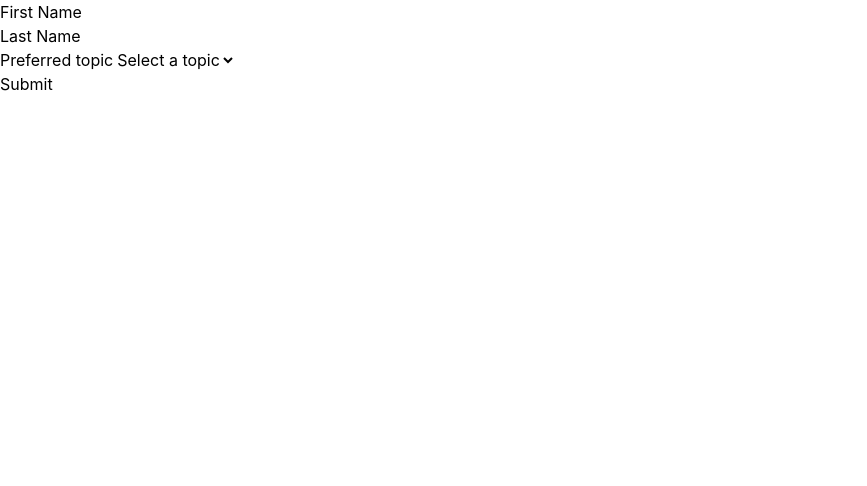
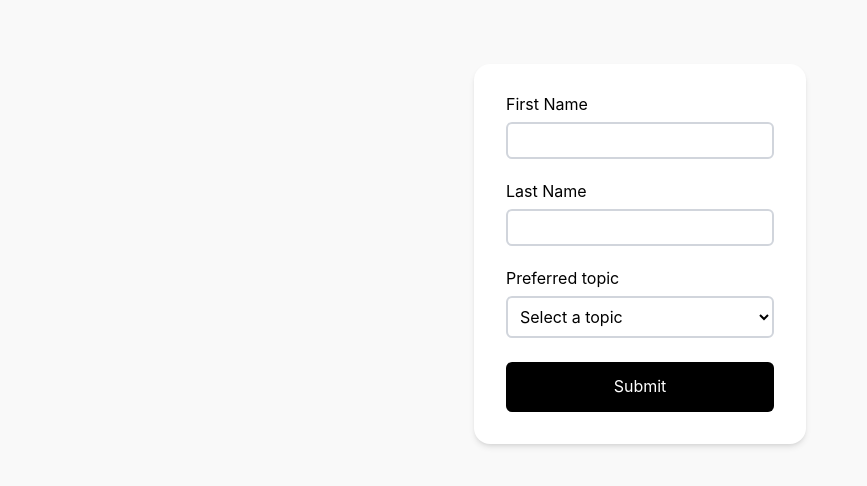
Before and after one commit to jackcoventry/photo-search, a React (Vite) app: page / in a window 1280 px wide. Shown: the top 486 px of the page, without its empty margins (0-867 px from the left). Built offline with nearby package versions, Linux system fonts and the light colour scheme; no server answers; what unsplash-js would draw is missing.

Commit message:
feat: Add structural styling and styles to UI

```diff
--- a/src/App.tsx
+++ b/src/App.tsx
@@ -8,12 +8,14 @@ import { ResultPage } from "./pages/ResultPage";
 function App() {
   return (
     <AppProvider>
+      <main className="max-w-7xl mx-auto my-8 p-8">
         <Routes>
           <Route path="/" element={<UserForm />} />
           <Route path="/choose" element={<ChoosePhotoPage />} />
           <Route path="/result" element={<ResultPage />} />
           <Route path="*" element={<Navigate to="/" replace />} />
         </Routes>
+      </main>
     </AppProvider>
   );
 }
--- a/src/features/PhotoChooser/PhotoChooser.tsx
+++ b/src/features/PhotoChooser/PhotoChooser.tsx
@@ -36,28 +36,51 @@ export function PhotoChooser() {
   }
 
   return (
-    <div>
+    <article className="flex flex-col gap-8">
       <h1>Choose your photo</h1>
 
+      <section className="bg-white shadow-md rounded-2xl p-4 flex flex-col gap-2">
         {photo ? (
-        <div>
+          <div className="mx-auto max-w-2xl flex flex-col gap-4">
+            <figure className="flex flex-col gap-4">
               <img src={photo.url} alt={photo.alt} />
-          <p>Photo by {photo.author}</p>
+              <figcaption>
+                Photo by {photo.author}
+                <a
+                  href={photo.externalLink}
+                  target="_blank"
+                  rel="noopener"
+                  className="text-gray-800 hover:text-green-500 block text-xs"
+                >
+                  View on unsplash
+                </a>
+              </figcaption>
+            </figure>
 
-          <button type="button" onClick={handleReject}>
+            <div className="flex gap-2">
+              <button
+                type="button"
+                onClick={handleReject}
+                className="bg-red-500 text-white p-4 rounded-md hover:bg-black cursor-pointer"
+              >
                 Reject
               </button>
 
-          <button type="button" onClick={handleAccept}>
+              <button
+                type="button"
+                onClick={handleAccept}
+                className="bg-green-500 text-white p-4 rounded-md hover:bg-black cursor-pointer"
+              >
                 Accept
               </button>
+            </div>
           </div>
         ) : (
           <>
             <p role="status" aria-live="polite">
-            {getStatusMessage(status)}
+              {getStatusMessage(status)} ({status})
             </p>
-          {(status === "error" || status === "retry-needed") && (
+            {status === "error" && (
               <button
                 type="button"
                 onClick={handleReject}
@@ -68,6 +91,7 @@ export function PhotoChooser() {
             )}
           </>
         )}
-    </div>
+      </section>
+    </article>
   );
 }
--- a/src/features/ResultCard/ResultCard.tsx
+++ b/src/features/ResultCard/ResultCard.tsx
@@ -6,24 +6,37 @@ export function ResultCard() {
   const user = state.userDetails;
 
   return (
-    <div>
+    <article className="flex flex-col gap-4 ">
       <h1>Hi, {user?.firstName}! Here is your chosen card!</h1>
-      <dd>
-        <dt>First Name</dt>
-        <dt>{user?.firstName}</dt>
-        <dt>Last Name</dt>
-        <dt>{user?.lastName}</dt>
-      </dd>
 
-      {photo && (
-        <>
-          <img src={photo.thumbnailUrl} alt={photo.alt} />
-          <p>Photo by {photo.author}</p>
-          <a href={photo.externalLink} target="_blank" rel="noopener">
-            View on unsplash
-          </a>
-        </>
-      )}
-    </div>
+      <section className="bg-white shadow-md rounded-2xl p-4 grid grid-cols-2 gap-6">
+        {photo && (
+          <figure className="flex flex-col gap-4">
+            <img
+              src={photo.thumbnailUrl}
+              alt={photo.alt}
+              className="max-w-28"
+            />
+            <figcaption>
+              Photo by {photo.author}
+              <a
+                href={photo.externalLink}
+                target="_blank"
+                rel="noopener"
+                className="text-gray-800 hover:text-green-500 block text-xs"
+              >
+                View on unsplash
+              </a>
+            </figcaption>
+          </figure>
+        )}
+        <div className="grid grid-cols-1 content-start gap-2">
+          <dt className="text-sm text-gray-600">First Name</dt>
+          <dd className="">{user?.firstName}</dd>
+          <dt className="text-sm  text-gray-600">Last Name</dt>
+          <dd className="">{user?.lastName}</dd>
+        </div>
+      </section>
+    </article>
   );
 }
--- a/src/features/UserForm/UserForm.tsx
+++ b/src/features/UserForm/UserForm.tsx
@@ -39,23 +39,51 @@ export function UserForm() {
   };
 
   return (
-    <form onSubmit={handleSubmit(onSubmit)} noValidate>
-      <fieldset>
-        <div>
-          <label htmlFor="firstName">First Name</label>
-          <input {...register("firstName")} />
-          <p>{errors.firstName?.message}</p>
+    <form
+      onSubmit={handleSubmit(onSubmit)}
+      noValidate
+      className="flex flex-col gap-6 bg-white shadow-md rounded-2xl p-8"
+    >
+      <div className="flex flex-col gap-2">
+        <label className="block" htmlFor="firstName">
+          First Name
+        </label>
+        <input
+          className="border-2 border-gray-300 p-2 rounded-md"
+          {...register("firstName")}
+          id="firstName"
+        />
+
+        {errors.firstName && (
+          <p role="alert" className="text-red-500">
+            {errors.firstName?.message}
+          </p>
+        )}
       </div>
 
-        <div>
+      <div className="flex flex-col gap-2">
         <label htmlFor="lastName">Last Name</label>
-          <input {...register("lastName")} />
-          <p>{errors.lastName?.message}</p>
+        <input
+          className="border-2 border-gray-300 p-2 rounded-md"
+          {...register("lastName")}
+          id="lastName"
+        />
+
+        {errors.lastName && (
+          <p role="alert" className="text-red-500">
+            {errors.lastName?.message}
+          </p>
+        )}
       </div>
 
-        <div>
+      <div className="flex flex-col gap-2">
         <label htmlFor="topic">Preferred topic</label>
-          <select id="topic" {...register("topic")} defaultValue="">
+        <select
+          id="topic"
+          {...register("topic")}
+          defaultValue=""
+          className="border-2 border-gray-300 p-2 rounded-md"
+        >
           <option value="" disabled>
             Select a topic
           </option>
@@ -67,24 +95,37 @@ export function UserForm() {
         </select>
 
         {errors.topic && (
-            <p id="topic-error" role="alert">
+          <p role="alert" className="text-red-500">
             {errors.topic.message}
           </p>
         )}
       </div>
 
       {selectedTopic === "other" && (
-          <div>
+        <div className="flex flex-col gap-2">
           <label htmlFor="other">Other</label>
-            <input {...register("other")} />
-            <p>{errors.other?.message}</p>
+          <input
+            className="border-2 border-gray-300 p-2 rounded-md"
+            {...register("other")}
+            id="other"
+          />
+
+          {errors.other && (
+            <p role="alert" className="text-red-500">
+              {errors.other?.message}
+            </p>
+          )}
         </div>
       )}
 
-        <div>
-          <button type="submit">Submit</button>
+      <div className="flex flex-col gap-2">
+        <button
+          type="submit"
+          className="bg-black text-white p-4 rounded-md hover:bg-green-500 cursor-pointer"
+        >
+          Submit
+        </button>
       </div>
-      </fieldset>
     </form>
   );
 }
--- a/src/styles/index.css
+++ b/src/styles/index.css
@@ -1,2 +1,6 @@
 @import "tailwindcss";
 @import "./reset.css";
+
+html {
+  background-color: #f9f9f9;
+}
--- a/src/styles/reset.css
+++ b/src/styles/reset.css
@@ -34,7 +34,6 @@ ol[role="list"] {
 
 /* Set core body defaults */
 body {
-  min-height: 100vh;
   line-height: 1.5;
 }
 
@@ -88,3 +87,9 @@ textarea:not([rows]) {
 :target {
   scroll-margin-block: 5ex;
 }
+
+#root {
+  display: flex;
+  flex-direction: column;
+  min-height: 100dvh;
+}
```
Lines whose indentation alone changed are shown as unchanged.
